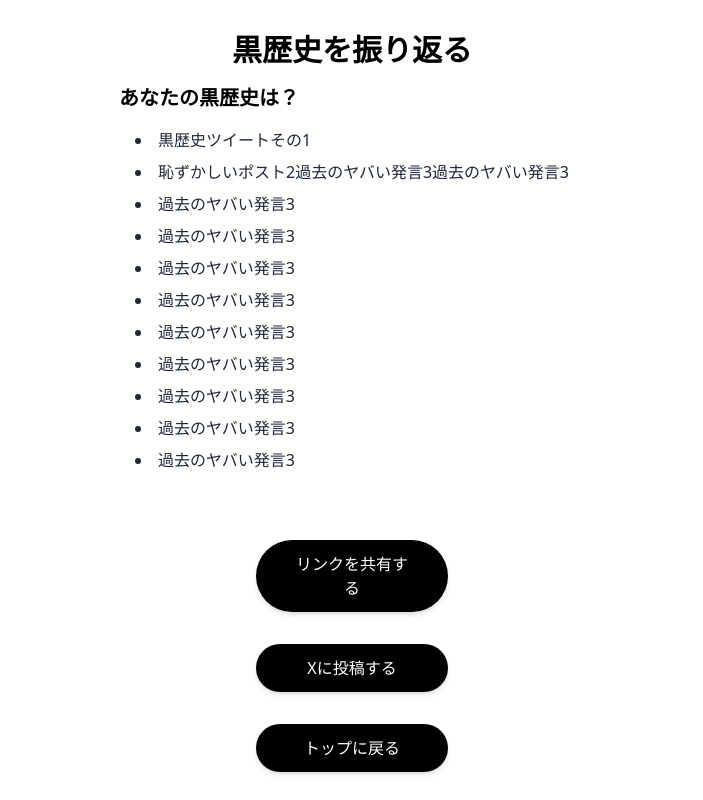
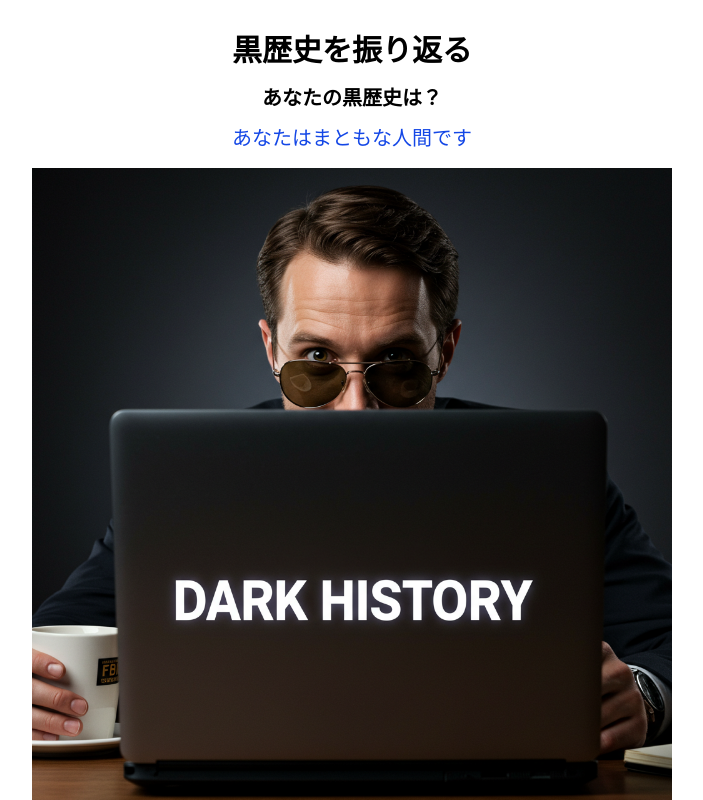
Before and after one commit to kanbigi-vol5-team5/sns-dark-history, a Next.js app in the folder sns-dark-history/: page /movie in a window 1280 px wide. Shown: the top 800 px of the page, without its empty margins (288-991 px from the left). Built offline with nearby package versions, Linux system fonts and the light colour scheme.

Commit message:
decent-person

```diff
--- a/sns-dark-history/src/app/movie/page.tsx
+++ b/sns-dark-history/src/app/movie/page.tsx
@@ -3,20 +3,7 @@ import Link from "next/link";
 export const metadata = {
   title: "SNS | movie",
 };
-const texts = [
-  "黒歴史ツイートその1",
-  "恥ずかしいポスト2過去のヤバい発言3過去のヤバい発言3",
-  "過去のヤバい発言3",
-  "過去のヤバい発言3",
-  "過去のヤバい発言3",
-  "過去のヤバい発言3",
-  "過去のヤバい発言3",
-  "過去のヤバい発言3",
-  ,
-  "過去のヤバい発言3",
-  "過去のヤバい発言3",
-  "過去のヤバい発言3",
-];
+const texts = [];
 
 export default function Page() {
   return (
@@ -24,7 +11,8 @@ export default function Page() {
       <div className="m-8 flex items-center justify-center flex-col">
         <h1 className="text-3xl font-bold">黒歴史を振り返る</h1>
         <div className="p-4 max-w-2xl mx-auto">
-          <h1 className="text-xl font-bold">あなたの黒歴史は？</h1>
+          <h1 className="text-xl font-bold text-center">あなたの黒歴史は？</h1>
+          {texts.length > 0 ? (
             <ul className="list-disc list-inside bg-white p-4 rounded-md">
               {texts.map((text, index) => (
                 <li key={index} className="text-gray-800 mb-2">
@@ -32,6 +20,18 @@ export default function Page() {
                 </li>
               ))}
             </ul>
+          ) : (
+            <div className="text-center">
+              <p className="text-xl text-blue-700 mt-3">
+                あなたはまともな人間です
+              </p>
+              <img
+                src="/img/decent-person.jpg"
+                alt="まともな人間"
+                className="mt-4 mx-auto"
+              />
+            </div>
+          )}
         </div>
         <div className="items-center justify-center flex flex-col">
           <button className="mt-7 px-9 py-3 w-48 bg-black text-white rounded-full shadow-md hover:bg-red-600">
```
Also changed, not shown: sns-dark-history/public/img/decent-person.jpg (added). Lines whose indentation alone changed are shown as unchanged.
